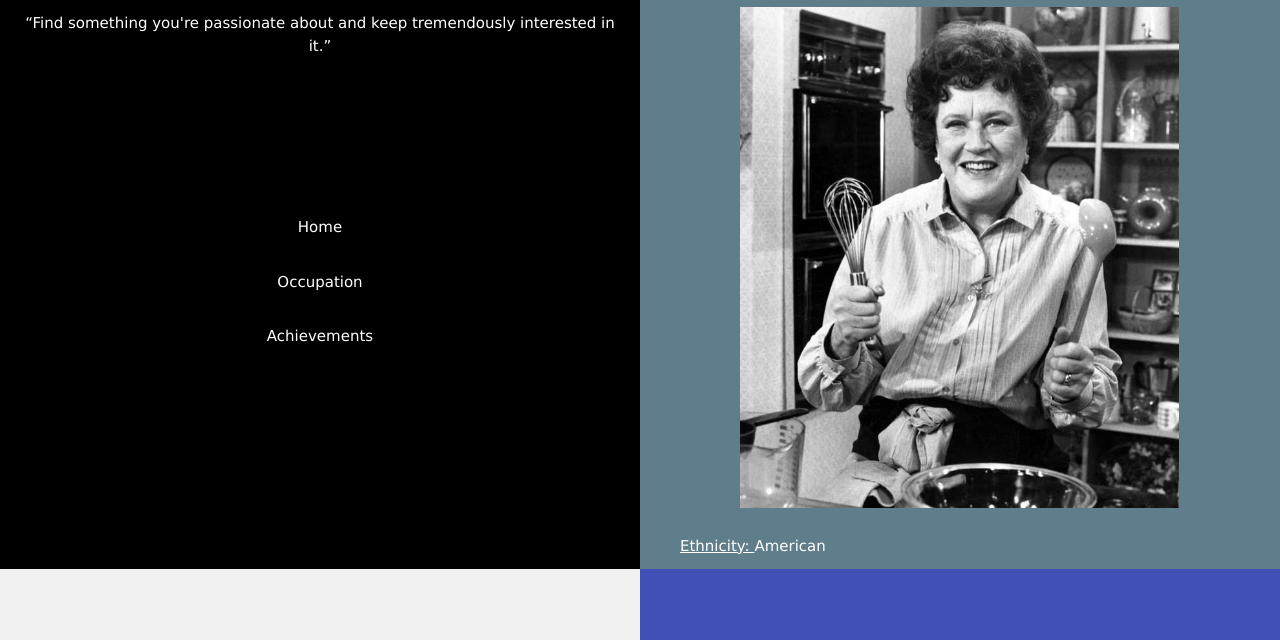
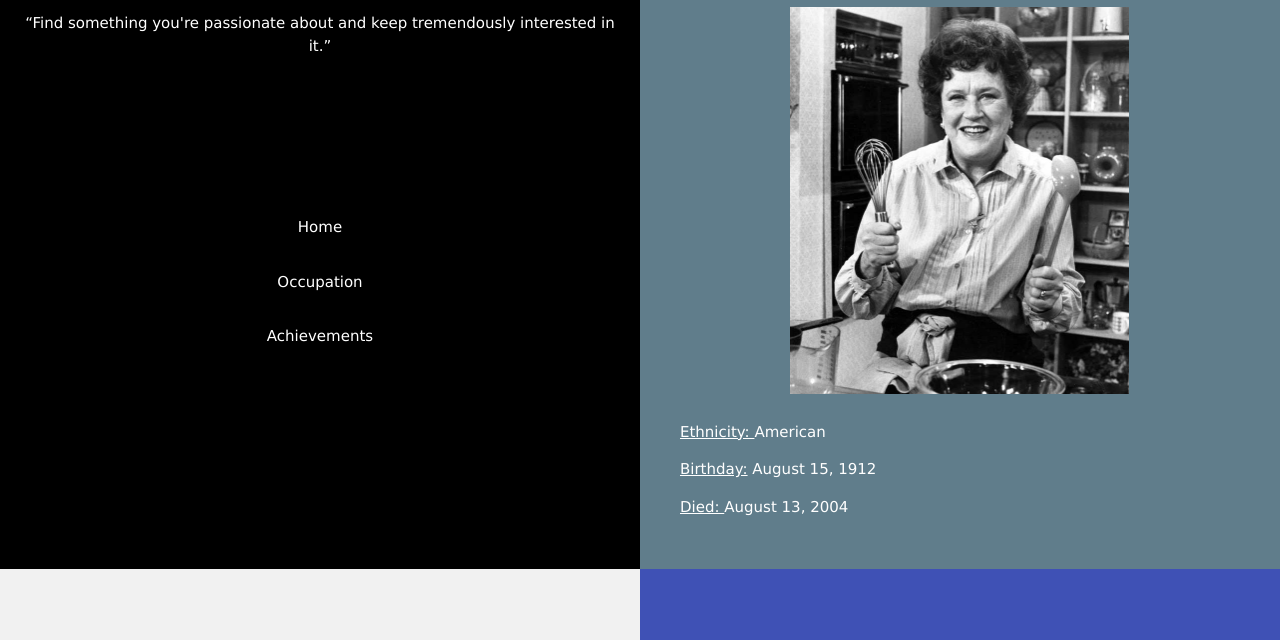
Before and after one commit to vania423/THETRUTHBEHINDUS.html, a plain HTML site: page JuliaChild.html in a window 1280 px wide. Shown: the part 131-771 px from the top of the page. Drawn offline with nearby package versions, Linux system fonts and the light colour scheme.

Commit message:
Update JuliaChild.html

```diff
--- a/JuliaChild.html
+++ b/JuliaChild.html
@@ -22,7 +22,7 @@
   <div class="w3-half w3-blue-grey w3-container" style="height:700px">
     <div class="w3-padding-64 w3-center">
       <h1>About Her</h1>
-      <img src="julia.jpg" style= "width:439px;height:512pxpx;">
+      <img src="julia.jpg" style= "width:339px;height:412pxpx;">
       <div class="w3-left-align w3-padding-large">
       	<p> <u> Ethnicity: </u>American </p>
         <p> <u>Birthday:</u> August 15, 1912 </p>
@@ -63,4 +63,3 @@
 
 </body>
 </html>
-Contact GitHub API Training Shop Blog About
```
